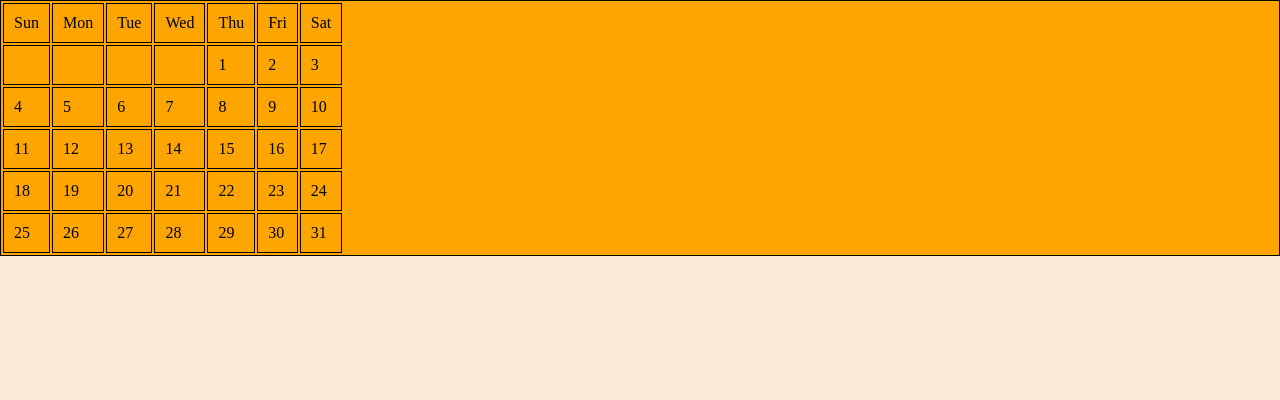
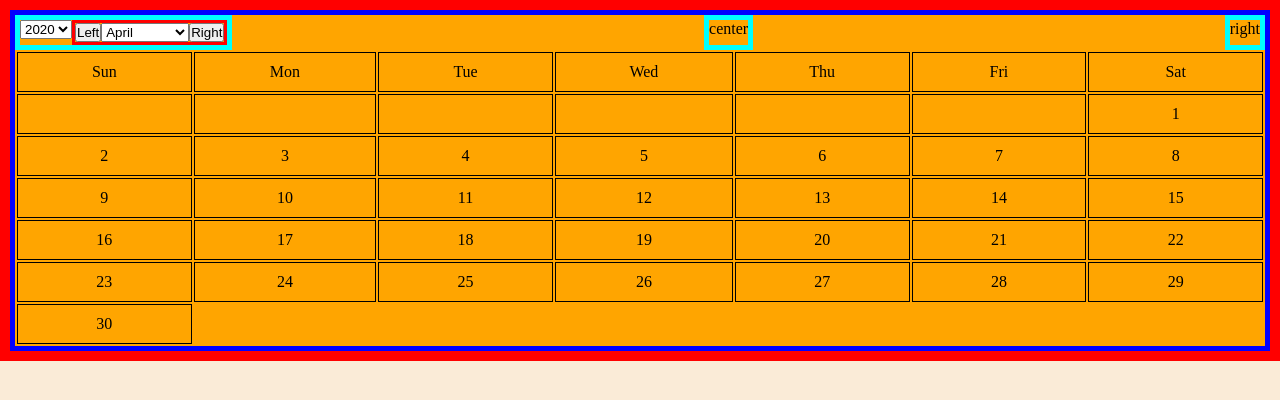
Before and after one commit to ShudarsanRegmi/calendar, a plain HTML site: page index.html in a window 1280 px wide. Drawn offline with Linux system fonts and the light colour scheme.

Commit message:
Feature of changing month was added

```diff
--- a/index.html
+++ b/index.html
@@ -9,9 +9,48 @@
 </head>
 <body>
     <section>
-        <main>
+    <main>
+        <div id="menubar">
+            <div class="menuboxes" id="=menubar_left">
+                <div class="year">
+                    <form>
+                        <select name="year" id="yearlist">
+                            <option value="2020">2020</option>
+                            <option value="2021">2021</option>
+                            <option value="2022">2022</option>
+                            <option value="2023">2023 </option>
+                            <option value="2024">2024</option>
+                        </select>
+                    </form>
+                </div>
+                <div id="monthChangerCon">
+                    <button id="month_left_toggle_btn">Left</button>
+                    <div class="month">
+                         <form>
+                            <select name="month" id="monthlist">
+                                    <option value="0">January</option>
+                                    <option value="1">February</option>
+                                    <option value="2">March</option>
+                                    <option value="3">April</option>
+                                    <option value="4">May</option>
+                                    <option value="5">June</option>
+                                    <option value="6">July</option>
+                                    <option value="7">August</option>
+                                    <option value="8">September</option>
+                                    <option value="9">October</option>
+                                    <option value="10">November</option>
+                                    <option value="11">December</option>
 
-        </main>
+                        </select>
+                    </form>
+                    </div>
+                    <button id="month_right_toggle_btn">Right</button>
+                </div>
+            </div>
+            <div class="menuboxes" id="menubar_center">center</div>
+            <div class="menuboxes" id="menubar_center">right</div>
+        </div>
+    </main>
     </section>
 <script type="text/JavaScript" src="./script.js" ></script>
 </body>
--- a/script.js
+++ b/script.js
@@ -5,6 +5,10 @@ const months = ["Jan", "Feb", "Mar", "Apr", "May", "Jun", "Jul", "Aug", "Sep", "
 
 const months_full = ["January", "February", "March", "April", "May", "June", "July", "August", "September", "October", "November", "December"]
 
+//  handling the input from menu forms
+const month_lt_btn  = document.getElementById("month_left_toggle_btn");
+const month_rt_btn = document.getElementById("month_right_toggle_btn");
+const monthlist = document.getElementById("monthlist");
 
 function calendarMaker(year) {
     let monthList = [];
@@ -43,6 +47,7 @@ let renderer = {
         console.log(monthData);
 
         const mytable = document.createElement("table");
+        mytable.id="calendarTable";
         main.appendChild(mytable);
 
         const thead = document.createElement("thead");
@@ -98,16 +103,59 @@ let renderer = {
             counter+=7;
         }
 
-        console.log(monthList);
+        // console.log(monthList);
 
+    },
+    loadDate: function(year,month) {
+      try{
+        const table = document.getElementById("calendarTable");
+        main.removeChild(table);
+
+      }catch(error) {}
+
+        let monthList = calendarMaker(year);
+        this.createTable(monthList[month]);
+        this.state.year = year;
+        this.state.month = month;
+        // updating on the ui
+        monthlist.value = renderer.state.month;
+
+
+    },
+    state: {
+        year:200,
+        month:200,
+        date: 0,
+        day: 0
+    },
+    stateUpdate: function(year,month) {
+    renderer.state.month = (((renderer.state.month-1) % 12)+12)%12;
+    renderer.loadDate(renderer.state.year,renderer.state.month);
+    monthlist.value = renderer.state.month;
     }
 }
 
-const monthList = calendarMaker("2005");
-console.log("printing monthlist");
-console.log(monthList);
-const month=11
-renderer.createTable(monthList[month]);
-// alert("month = " + months_full[month])
+renderer.loadDate(2023,3);
 
-// left with the issue of not displaying the date which takes 7 rows to display
+
+
+month_lt_btn.addEventListener("click",()=> {
+    // performing month modulo 12 operation
+    let month =  (((renderer.state.month-1) % 12)+12)%12;
+    let year = null; // handle this in the future
+    renderer.stateUpdate(year,month);
+
+})
+month_rt_btn.addEventListener("click",()=> {
+    let month =  (((renderer.state.month+1) % 12)+12)%12;
+    let year = null; // handle this in the future
+    renderer.stateUpdate(year,month);
+})
+
+const yearlistInput  = document.getElementById("yearlist");
+monthlist.addEventListener("change",() =>{
+    let month = monthlist.value;
+    let year = null // handle this in the future
+    renderer.stateUpdate(year,month);
+    console.log("Event triggered...");
+})
--- a/style.css
+++ b/style.css
@@ -7,13 +7,46 @@ body  {
     background-color: antiquewhite;
 }
 section {
-    border: 1px solid black;
+    border: 10px solid red;
     background-color: orange;
 
 
+
+}
+main{
+    border: 5px solid blue;
+    display: flex;
+    flex-direction: column;
+
+
+}
+th {
+    text-align: center;
 }
 td {
+    text-align: center;
     border: 1px solid black;
     padding: 10px;
+    width: 50px;
+    height: auto;
 
 }
+#menubar {
+    display: flex;
+    justify-content: space-between;
+}
+.menuboxes {
+    border: 5px solid  cyan;
+    display: flex;
+}
+#menubar_left {
+    display: flex;
+    border: 3px solid pink;
+}
+#monthChangerCon {
+    display: flex;
+    border: 3px solid red;
+}
+#menubar > form {
+    display: flex;
+}
```
